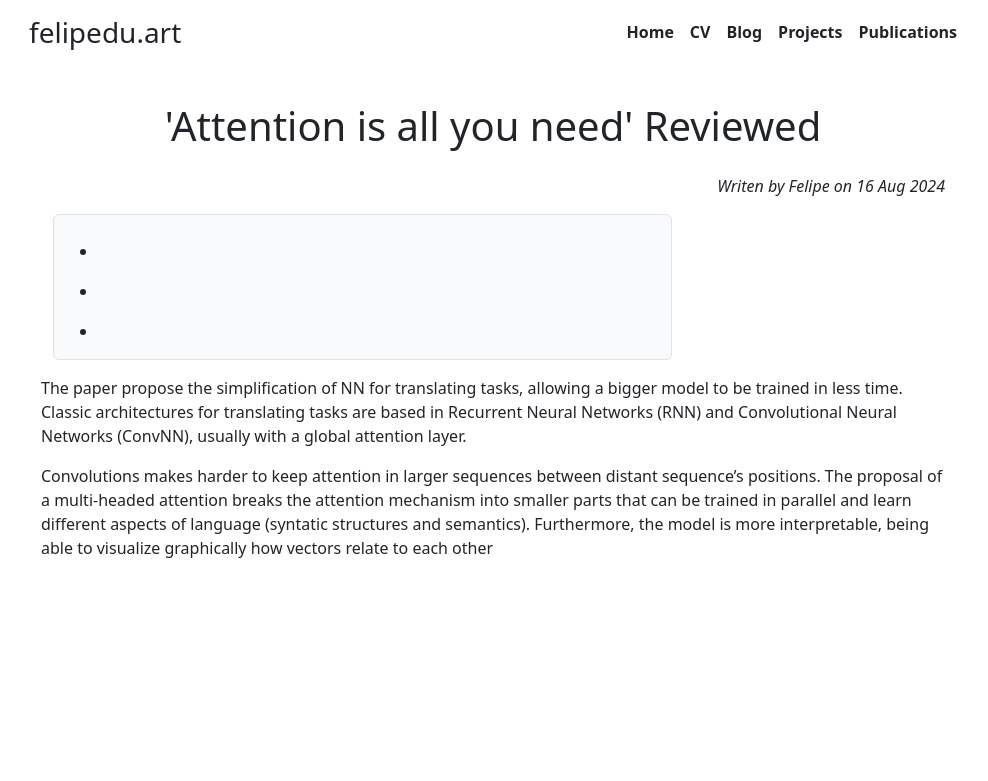
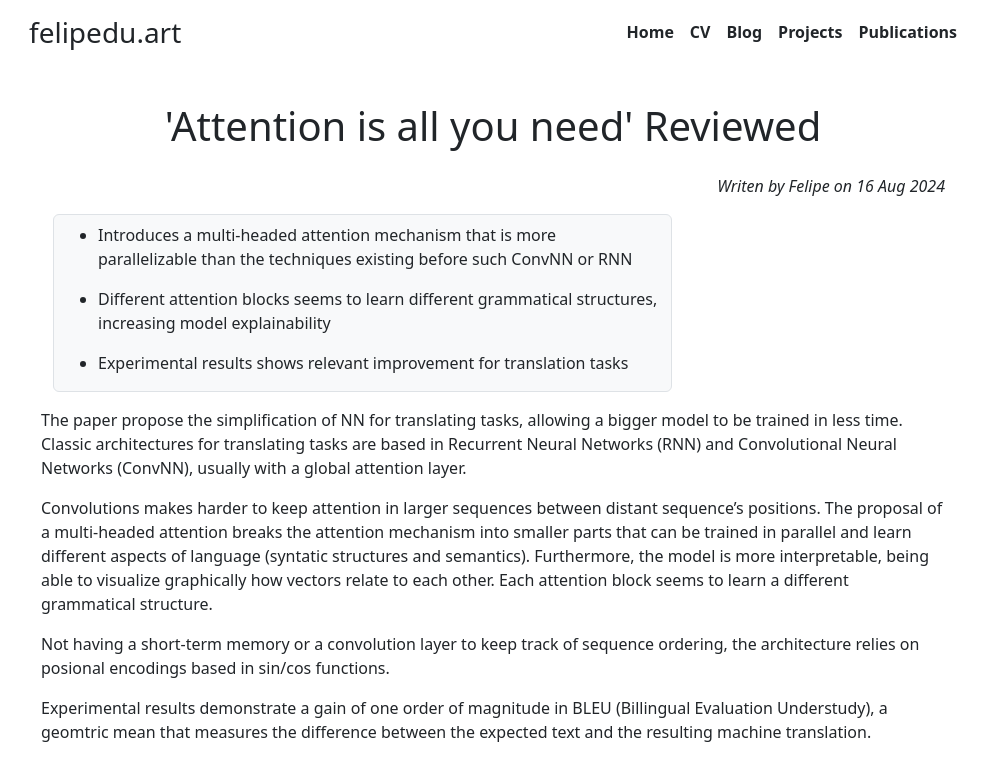
Before and after one commit to felipedreis/felipedreis.github.io, a Jekyll site: the page built from _posts/2024-08-16-attention-is-all-you-need-reviewd.md, in a window 1280 px wide. Shown: the top 781 px of the page, without its empty margins (147-1135 px from the left). Built offline with Jekyll 4.4.1, drawn with Linux system fonts in a browser that asks for light colours.

Commit message:
Finished attention review and add chatgpt review

```diff
--- a/_posts/2024-08-16-attention-is-all-you-need-reviewd.md
+++ b/_posts/2024-08-16-attention-is-all-you-need-reviewd.md
@@ -5,9 +5,9 @@ date:   2024-08-16 12:00:00 +0100
 categories: blog research llms
 short_intro: "Review of transformers paper"
 highlights:
-    -
-    -
-    -
+    - Introduces a multi-headed attention mechanism that is more parallelizable than the techniques existing before such ConvNN or RNN
+    - Different attention blocks seems to learn different grammatical structures, increasing model explainability
+    - Experimental results shows relevant improvement for translation tasks
 ---
 
 The paper propose the simplification of NN for translating tasks, allowing
@@ -21,4 +21,13 @@ distant sequence's positions. The proposal of a multi-headed attention breaks
 the attention mechanism into smaller parts that can be trained in parallel and
 learn different aspects of language (syntatic structures and semantics).
 Furthermore, the model is more interpretable, being able to visualize
-graphically how vectors relate to each other
+graphically how vectors relate to each other. Each attention block seems
+to learn a different grammatical structure.
+
+Not having a short-term memory or a convolution layer to keep track of
+sequence ordering, the architecture relies on posional encodings based in
+sin/cos functions.
+
+Experimental results demonstrate a gain of one order of magnitude in BLEU
+(Billingual Evaluation Understudy), a geomtric mean that measures the difference
+between the expected text and the resulting machine translation.
```
Also changed, not shown: _posts/2024-08-18-improving-language-understanding-by-generative-pretraining.md (added, +60 -0 lines).
